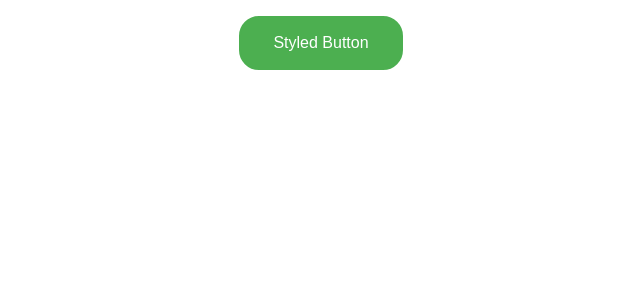
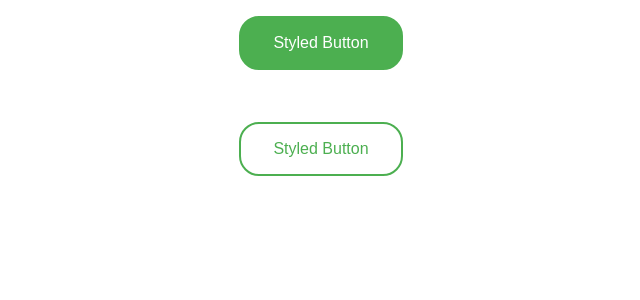
Before and after one commit to khaleel-lab/React-Styled-Components, a React (Create React App) app: page / in a window 1280 px wide. Shown: the top 300 px of the page, without its empty margins (319-959 px from the left). Built offline with nearby package versions, Linux system fonts and the light colour scheme.

Commit message:
Using Props

```diff
--- a/src/App.js
+++ b/src/App.js
@@ -4,7 +4,11 @@ import { StyledButton } from './components/Button/Button.styles';
 function App() {
 	return (
 		<div className='App'>
+			{/*Basic Styled Component  */}
 			<StyledButton>Styled Button</StyledButton>
+			<br />
+			{/* Passing props  */}
+			<StyledButton variant='outline'>Styled Button</StyledButton>
 		</div>
 	);
 }
--- a/src/components/Button/Button.styles.js
+++ b/src/components/Button/Button.styles.js
@@ -3,8 +3,9 @@ import styled from 'styled-components';
 export const StyledButton = styled.button`
 	border: 2px solid #4caf50;
 	border-radius: 20px;
-	background-color: #4caf50;
-	color: #fff;
+	background-color: ${({ variant }) =>
+		variant === 'outline' ? '#fff' : '#4caf50'};
+	color: ${({ variant }) => (variant === 'outline' ? '#4caf50' : '#fff')};
 	padding: 16px 32px;
 	margin: 16px auto;
 	text-align: center;
```
